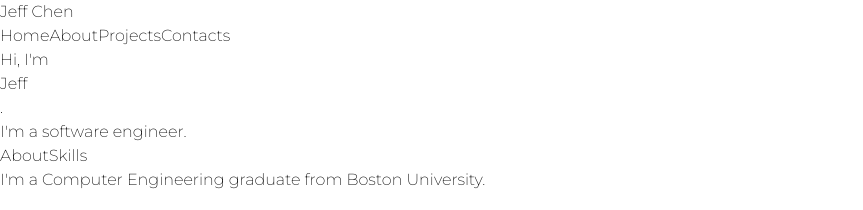
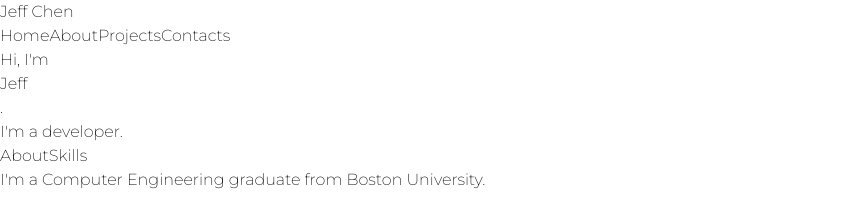
Before and after one commit to JeffC25/JeffC25.github.io, a React (Vite) app: page / in a window 1280 px wide. Shown: the top 210 px of the page, without its empty margins (0-863 px from the left). Built offline with nearby package versions, Linux system fonts and the light colour scheme.

Commit message:
Update Home.tsx

```diff
--- a/src/pages/Home.tsx
+++ b/src/pages/Home.tsx
@@ -7,7 +7,7 @@ const Home = () => {
                 Hi, I'm <div className="bg-gradient-to-r from-cyan-500 to-lime-500 bg-clip-text text-transparent inline">Jeff</div>.
             </h1>
             <p className="text-4xl">
-                I'm a software engineer.
+                I'm a developer.
             </p>
         </div>
     )
```
